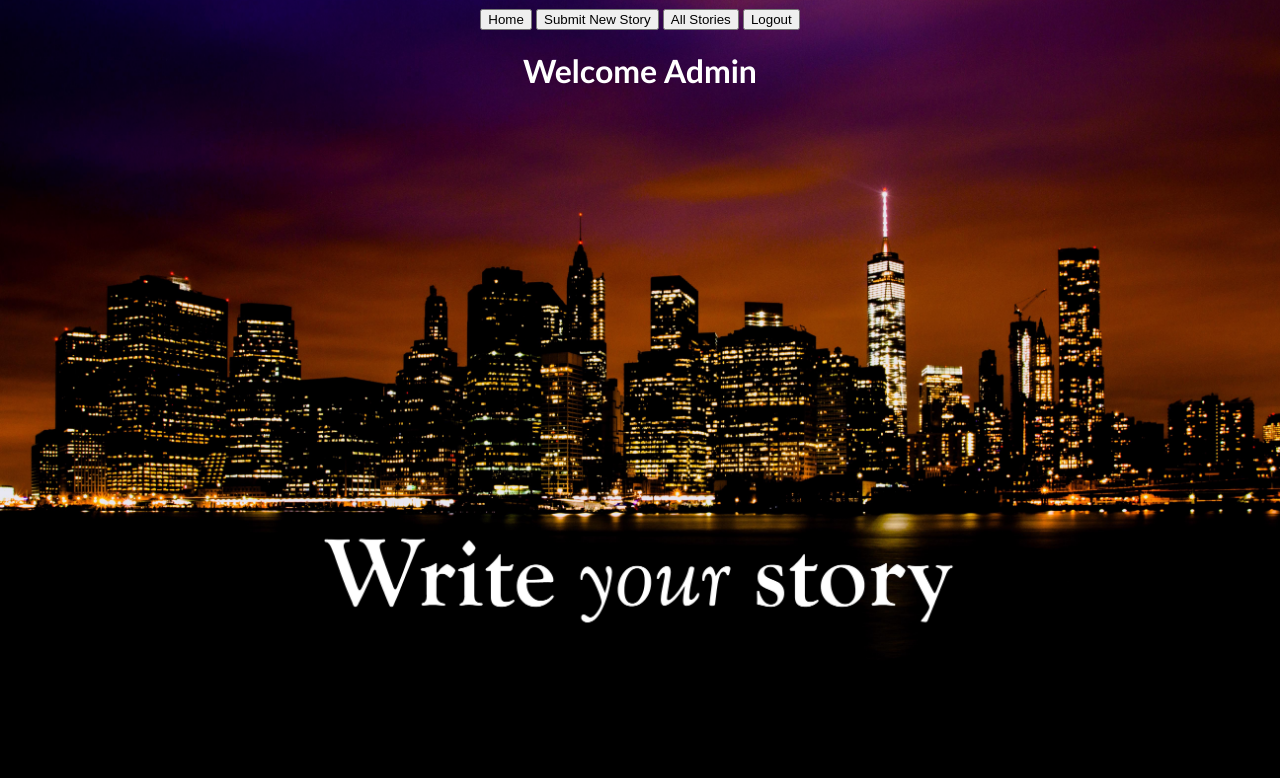
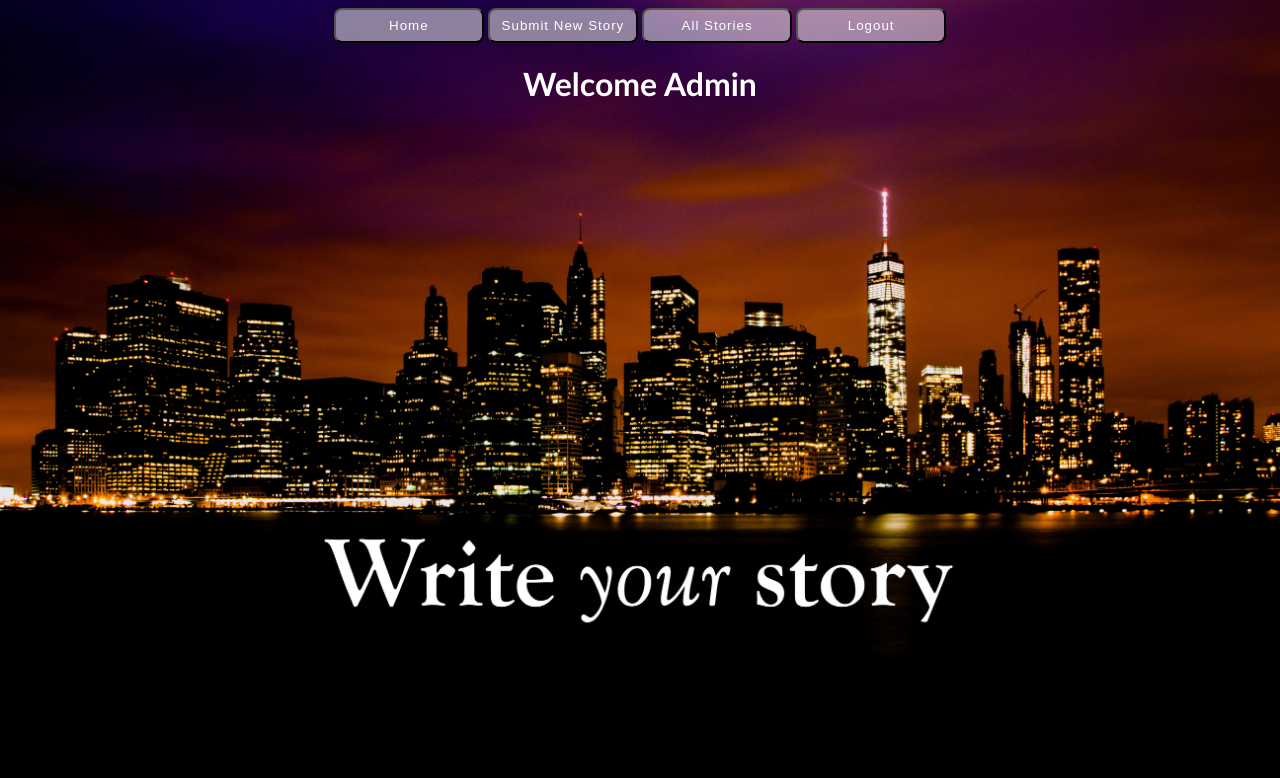
Before and after one commit to chrisliang98/1.62X10ToThe11, a Flask app: page / in a window 1280 px wide. Shown: the top 778 px of the page. Run offline with Flask 2, Linux system fonts and the light colour scheme; a user stored in the database is signed in.

Commit message:
button changes, more 2 come

```diff
--- a/static/style.css
+++ b/static/style.css
@@ -4,7 +4,7 @@ title {
 body {
     background: #222222;
     font-family:"Trebuchet MS", Helvetica, sans-serif;
-    font-color:"white";
+    color:white;
 }
 
 .home {
@@ -67,16 +67,36 @@ ul li input {
     border-radius: 5px;
 }
 
-.button {
-    padding: 0,2px;
+button {
+    /*padding: 0,2px;
     border-radius: 5px;
     font-size: 18;
-    background-color: #96DBF2;
+    background-color: #96DBF2;*/
+    display: inline-block;
+    box-sizing: border-box;
+    margin: 0 auto;
+    padding: 8px 0px;
+    width: 80%;
+    max-width: 150px;
+    background: #fff; /* fallback color for old browsers */
+    background: rgba(255, 255, 255, 0.5);
+    border-radius: 8px;
+    color: #fff;
+    text-align: center;
+    text-decoration: none;
+    letter-spacing: 1px;
+    transition: all 0.3s ease-out;
 }
 
-/* stylize the nav buttons */
-button {
+button:focus,
+button:hover,
+button:active {
+  background: #fff;
+  color: #000;
+  transition: all 0.5s ease-in;
+}
 
+nav {
 }
 
 a {
```
